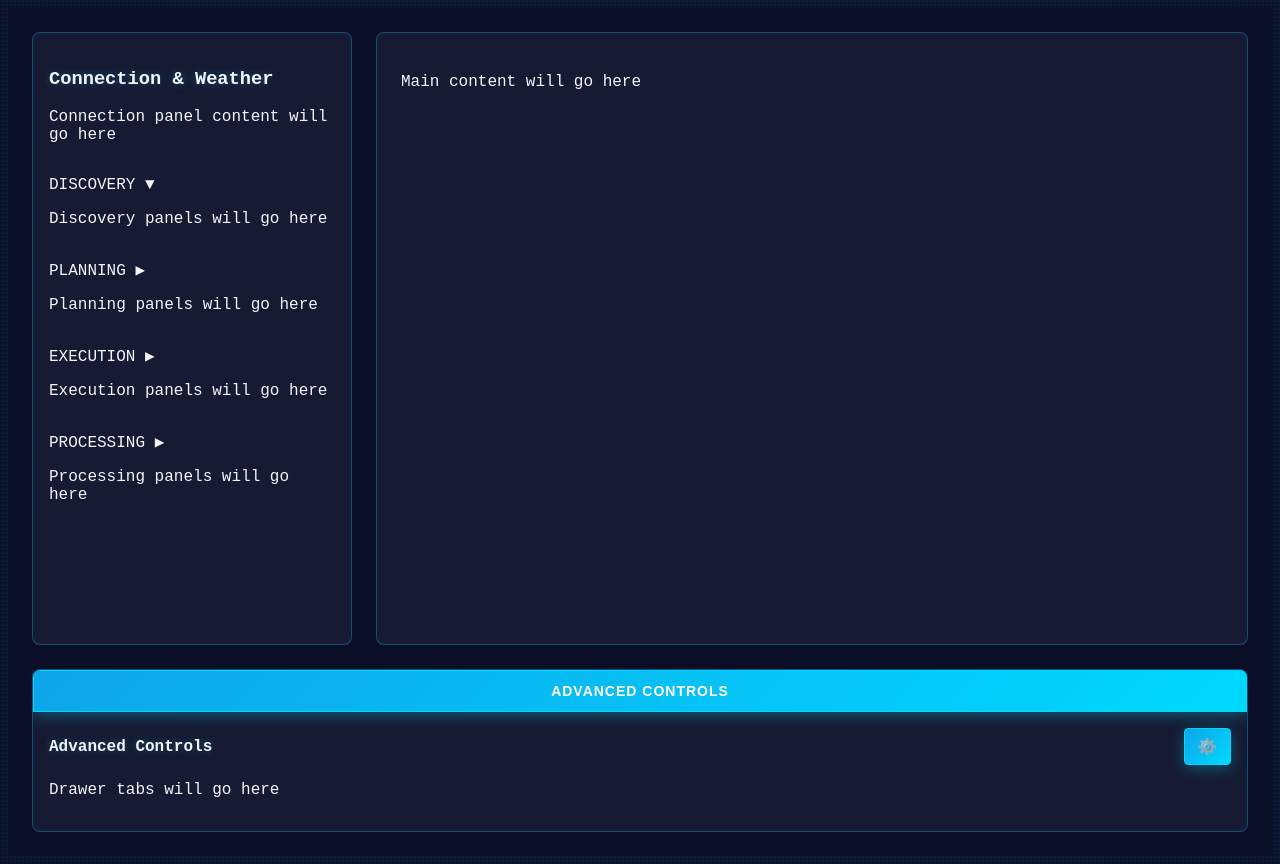
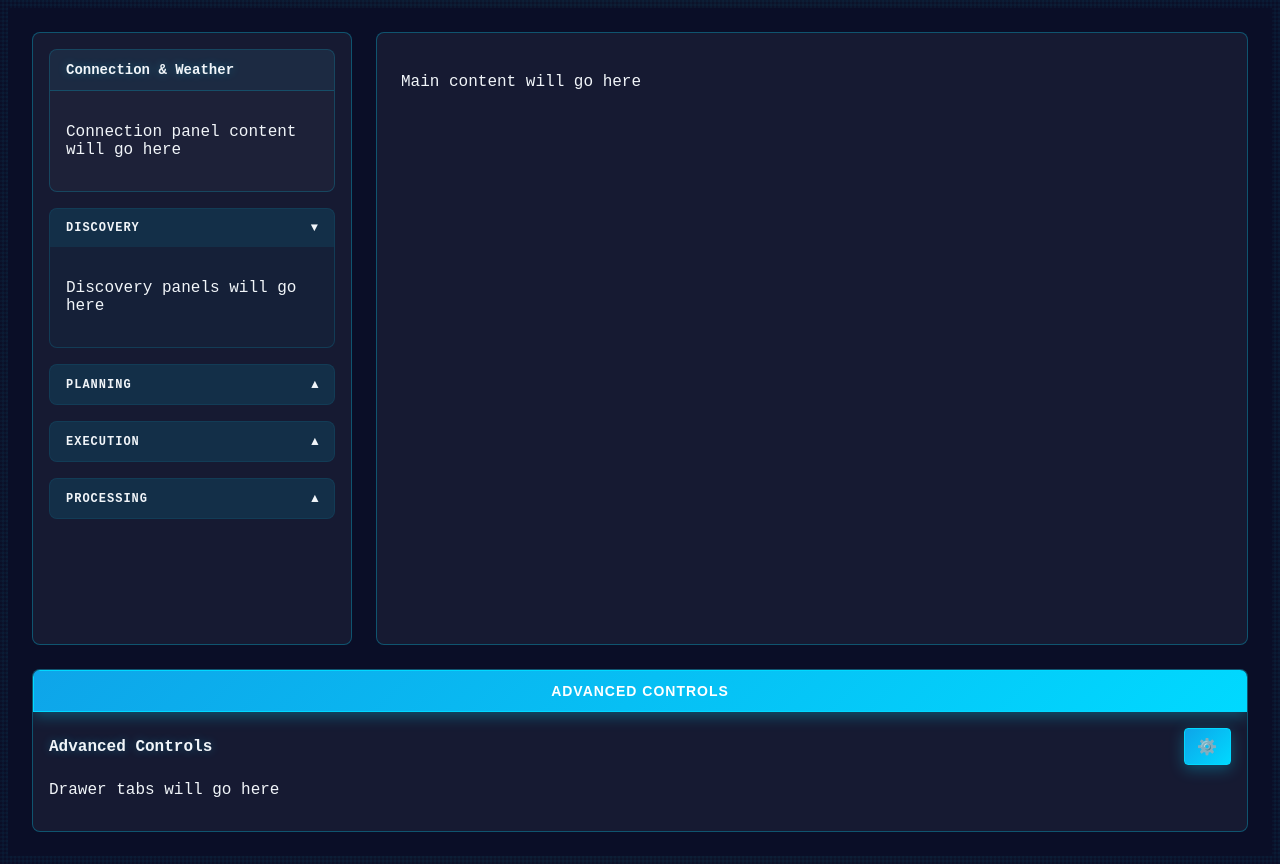
Before and after one commit to irjudson/astro-planner, a plain HTML site: page frontend/index.html in a window 1280 px wide. Drawn offline with Linux system fonts and the light colour scheme.

Commit message:
feat: Add panel and workflow section CSS styles

```diff
--- a/frontend/css/unified-layout.css
+++ b/frontend/css/unified-layout.css
@@ -197,3 +197,121 @@
         grid-column: 1;
     }
 }
+
+/* ==========================================
+   PANELS (Connection, and collapsible panels)
+   ========================================== */
+
+.panel {
+    background: rgba(255, 255, 255, 0.03);
+    border: 1px solid rgba(0, 217, 255, 0.2);
+    border-radius: 8px;
+    overflow: hidden;
+}
+
+.panel-header {
+    padding: 12px 16px;
+    background: rgba(0, 217, 255, 0.05);
+    border-bottom: 1px solid rgba(0, 217, 255, 0.2);
+}
+
+.panel-header h3 {
+    margin: 0;
+    color: #00d9ff;
+    font-size: 14px;
+    font-weight: 600;
+}
+
+.panel-body {
+    padding: 16px;
+    color: white;
+}
+
+/* Collapsible Panels */
+.panel-collapsible .panel-header {
+    cursor: pointer;
+    display: flex;
+    justify-content: space-between;
+    align-items: center;
+    transition: background 200ms;
+}
+
+.panel-collapsible .panel-header:hover {
+    background: rgba(0, 217, 255, 0.1);
+}
+
+.panel-collapsible.collapsed .panel-header {
+    border-radius: 8px;
+    border-bottom: none;
+}
+
+.panel-collapsible.collapsed .panel-body {
+    display: none;
+}
+
+.panel-chevron {
+    font-size: 12px;
+    color: #00d9ff;
+    transition: transform 300ms ease-in-out;
+}
+
+.panel-collapsible.collapsed .panel-chevron {
+    transform: rotate(-90deg);
+}
+
+/* ==========================================
+   WORKFLOW SECTIONS
+   ========================================== */
+
+.workflow-section {
+    background: rgba(0, 217, 255, 0.03);
+    border: 1px solid rgba(0, 217, 255, 0.15);
+    border-radius: 8px;
+    overflow: hidden;
+}
+
+.workflow-header {
+    padding: 12px 16px;
+    background: rgba(0, 217, 255, 0.08);
+    cursor: pointer;
+    display: flex;
+    justify-content: space-between;
+    align-items: center;
+    transition: background 200ms;
+}
+
+.workflow-header:hover {
+    background: rgba(0, 217, 255, 0.12);
+}
+
+.workflow-title {
+    font-size: 12px;
+    font-weight: 700;
+    letter-spacing: 1px;
+    color: #00d9ff;
+}
+
+.workflow-chevron {
+    font-size: 12px;
+    color: #00d9ff;
+    transition: transform 300ms ease-in-out;
+}
+
+.workflow-section.collapsed .workflow-chevron {
+    transform: rotate(-90deg);
+}
+
+.workflow-content {
+    padding: 16px;
+    display: flex;
+    flex-direction: column;
+    gap: 12px;
+    max-height: 1000px;
+    transition: max-height 300ms ease-in-out;
+    overflow: hidden;
+}
+
+.workflow-section.collapsed .workflow-content {
+    max-height: 0;
+    padding: 0 16px;
+}
```
